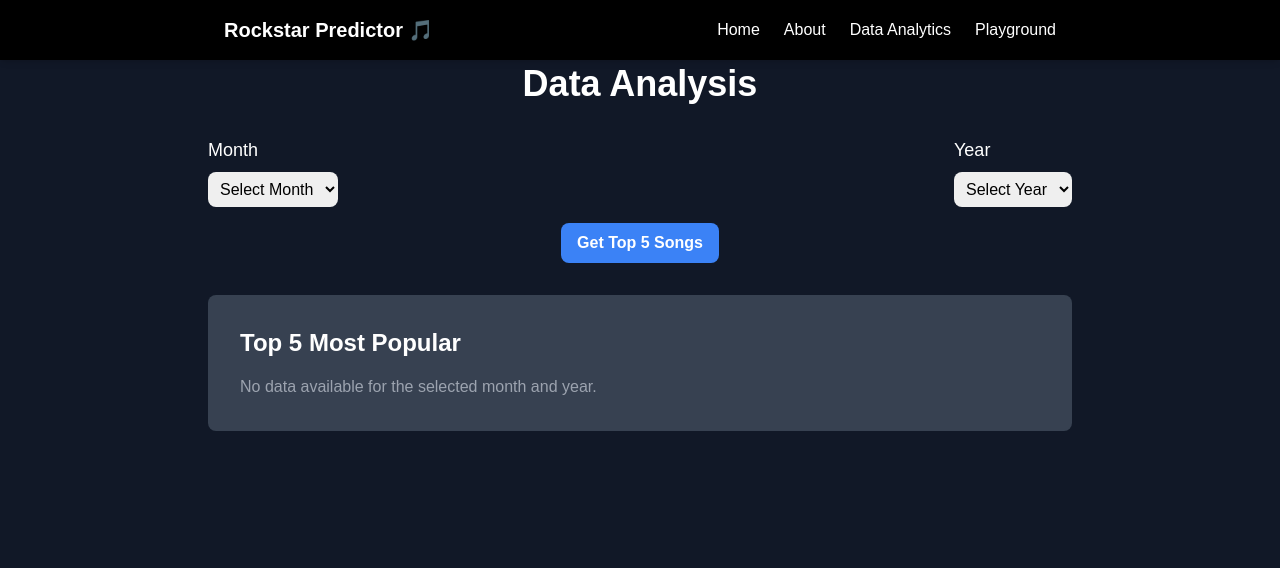
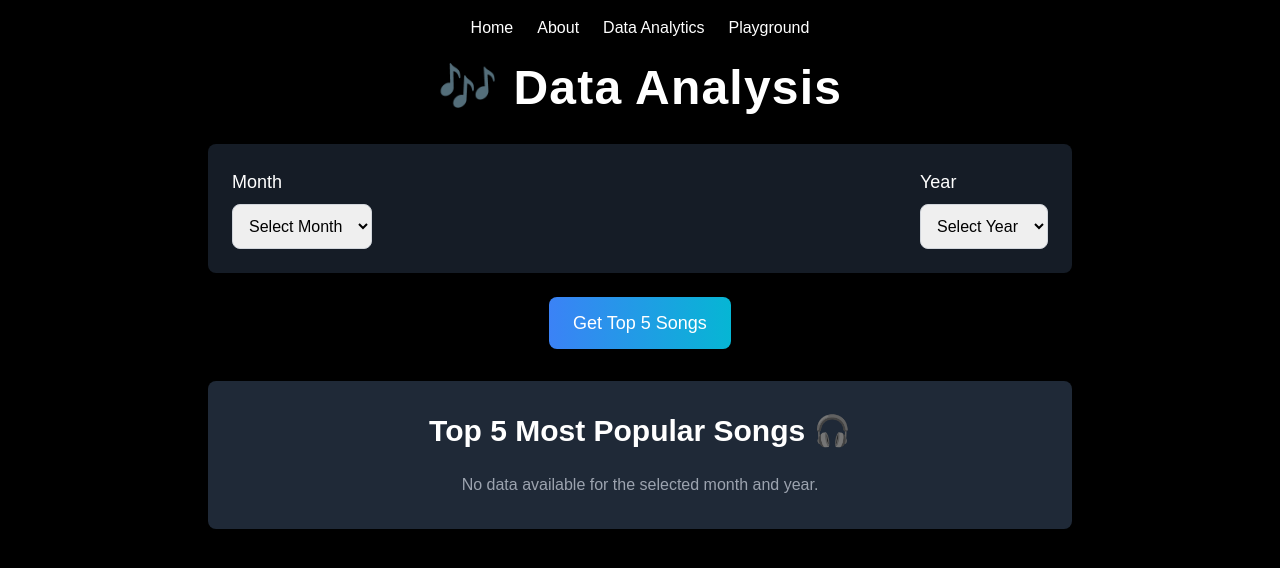
Before and after one commit to Sudhyakumar3/rockstar-predictor, a Next.js app: page /analytics in a window 1280 px wide. Shown: the top 568 px of the page. Built offline with nearby package versions, Linux system fonts and the light colour scheme.

Commit message:
more changes

```diff
--- a/src/app/analytics/page.tsx
+++ b/src/app/analytics/page.tsx
@@ -1,8 +1,10 @@
 "use client";
 
 import { useState } from "react";
+import { motion } from "framer-motion";
 import { WavyBackground } from "@/components/ui/wavy-background";
 import { Navbar } from "@/components/ui/Navbar";
+import { BackgroundGradientAnimation } from "@/components/ui/background-gradient-animation";
 
 export default function About() {
   const [month, setMonth] = useState("");
@@ -18,11 +20,13 @@
 
     setLoading(true);
     try {
-      const response = await fetch(`http://127.0.0.1:5000/analytics/top-songs?month=${month}&year=${year}`);
+      const response = await fetch(
+        `http://127.0.0.1:5000/analytics/top-songs?month=${month}&year=${year}`
+      );
       if (!response.ok) throw new Error("Failed to fetch data");
 
       const data = await response.json();
-      console.log("Fetched Data:", data); // Debugging Log
+      console.log("Fetched Data:", data);
       setTopSongs(data.top_songs || []);
     } catch (error) {
       console.error("Error fetching top songs:", error);
@@ -32,93 +36,151 @@
   };
 
   return (
-    <div className="relative flex flex-col items-center min-h-screen bg-gray-900 text-white">
+    <div className="relative flex flex-col items-center min-h-screen bg-black text-white overflow-hidden">
       <Navbar />
 
 
-
-      <div className="relative z-10 w-full max-w-4xl mt-16 px-4">
-        <h1 className="text-4xl font-bold text-center mb-8">Data Analysis</h1>
+      {/* Header with Animation */}
+      <motion.div
+        className="relative z-10 w-full max-w-4xl mt-16 px-4"
+        initial={{ opacity: 0, y: -20 }}
+        animate={{ opacity: 1, y: 0 }}
+        transition={{ duration: 0.8, ease: "easeOut" }}
+      >
+        <h1 className="text-5xl font-bold text-center mb-8 tracking-wide">
+          🎶 Data Analysis
+        </h1>
 
         {/* Filter Section */}
-        <div className="flex justify-between items-center mb-4">
+        <motion.div
+          className="flex justify-between items-center mb-6 bg-gray-800 bg-opacity-70 p-6 rounded-lg shadow-lg"
+          initial={{ opacity: 0, y: -10 }}
+          animate={{ opacity: 1, y: 0 }}
+          transition={{ delay: 0.2 }}
+        >
           <div className="flex flex-col">
-            <label className="text-lg mb-2" htmlFor="month">Month</label>
+            <label className="text-lg mb-2" htmlFor="month">
+              Month
+            </label>
             <select
               id="month"
               value={month}
               onChange={(e) => setMonth(e.target.value)}
-              className="text-black p-2 rounded-lg"
+              className="text-black p-3 rounded-lg border border-gray-300 focus:ring-2 focus:ring-blue-500"
             >
               <option value="">Select Month</option>
-              <option value="January">January</option>
-              <option value="February">February</option>
-              <option value="March">March</option>
-              <option value="April">April</option>
-              <option value="May">May</option>
-              <option value="June">June</option>
-              <option value="July">July</option>
-              <option value="August">August</option>
-              <option value="September">September</option>
-              <option value="October">October</option>
-              <option value="November">November</option>
-              <option value="December">December</option>
+              {[
+                "January",
+                "February",
+                "March",
+                "April",
+                "May",
+                "June",
+                "July",
+                "August",
+                "September",
+                "October",
+                "November",
+                "December",
+              ].map((m) => (
+                <option key={m} value={m}>
+                  {m}
+                </option>
+              ))}
             </select>
           </div>
 
           <div className="flex flex-col">
-            <label className="text-lg mb-2" htmlFor="year">Year</label>
+            <label className="text-lg mb-2" htmlFor="year">
+              Year
+            </label>
             <select
               id="year"
               value={year}
               onChange={(e) => setYear(e.target.value)}
-              className="text-black p-2 rounded-lg"
+              className="text-black p-3 rounded-lg border border-gray-300 focus:ring-2 focus:ring-blue-500"
             >
               <option value="">Select Year</option>
-              <option value="2023">2023</option>
-              <option value="2024">2024</option>
-              <option value="2025">2025</option>
+              {[2023, 2024, 2025].map((y) => (
+                <option key={y} value={y}>
+                  {y}
+                </option>
+              ))}
             </select>
           </div>
-        </div>
+        </motion.div>
 
         {/* Fetch Button */}
-        <div className="text-center mb-8">
+        <motion.div
+          className="text-center mb-8"
+          initial={{ opacity: 0 }}
+          animate={{ opacity: 1 }}
+          transition={{ delay: 0.4 }}
+        >
           <button
             onClick={fetchTopSongs}
-            className="bg-blue-500 hover:bg-blue-700 text-white font-bold py-2 px-4 rounded-lg"
+            className="relative inline-flex items-center justify-center px-6 py-3 text-lg font-medium text-white transition-all duration-300 bg-gradient-to-r from-blue-500 to-cyan-500 rounded-lg shadow-lg hover:shadow-blue-600 hover:scale-105 focus:ring-4 focus:outline-none focus:ring-cyan-200"
           >
-            Get Top 5 Songs
+            {loading ? "Loading..." : "Get Top 5 Songs"}
           </button>
-        </div>
+        </motion.div>
 
-        <div className="bg-gray-700 p-8 rounded-lg">
-          <h2 className="text-2xl font-semibold mb-4">Top 5 Most Popular</h2>
+        {/* Results */}
+        <motion.div
+          className="bg-gray-800 p-8 rounded-lg shadow-xl"
+          initial={{ opacity: 0, y: 10 }}
+          animate={{ opacity: 1, y: 0 }}
+          transition={{ delay: 0.5 }}
+        >
+          <h2 className="text-3xl font-semibold mb-6 text-center">
+            Top 5 Most Popular Songs 🎧
+          </h2>
 
           {loading ? (
-            <p className="text-gray-400">Loading top songs...</p>
+            <p className="text-gray-400 text-center animate-pulse">
+              Fetching data...
+            </p>
           ) : topSongs.length === 0 ? (
-            <p className="text-gray-400">No data available for the selected month and year.</p>
+            <p className="text-gray-400 text-center">
+              No data available for the selected month and year.
+            </p>
           ) : (
-            <div className="space-y-4">
+            <motion.div
+              className="space-y-6"
+              initial={{ opacity: 0 }}
+              animate={{ opacity: 1 }}
+              transition={{ delay: 0.6 }}
+            >
               {topSongs.map((song, index) => (
-                <div key={index} className="flex items-center bg-gray-800 p-4 rounded-lg">
-                  {/* Song info (title, artist, themes) - Left Aligned */}
+                <motion.div
+                  key={index}
+                  className="flex items-center bg-gray-900 p-6 rounded-lg shadow-lg hover:shadow-blue-500 transition-transform transform hover:scale-105"
+                  initial={{ opacity: 0, y: 10 }}
+                  animate={{ opacity: 1, y: 0 }}
+                  transition={{ delay: 0.7 + index * 0.1 }}
+                >
+                  {/* Album Art */}
                   <img
                     src={song.image_url || "/default-song.jpg"}
                     alt={song.title}
-                    className="w-16 h-16 bg-gray-600 rounded-lg mr-4 object-cover"
+                    className="w-20 h-20 bg-gray-600 rounded-lg object-cover shadow-md"
                   />
-                  <div className="flex-1">
-                    <div>
-                      <h3 className="text-lg font-bold">{song.title}</h3>
-                      <p className="text-gray-400">
-                        {song.artist} | Themes: {Array.isArray(song.themes) ? song.themes.join(", ") : "No themes available"}
-                      </p>
-                    </div>
+
+                  {/* Song Info */}
+                  <div className="flex-1 ml-4">
+                    <h3 className="text-lg font-bold">{song.title}</h3>
+                    <p className="text-gray-400">
+                      {song.artist} |{" "}
+                      <span className="italic">
+                        Themes:{" "}
+                        {Array.isArray(song.themes)
+                          ? song.themes.join(", ")
+                          : "No themes available"}
+                      </span>
+                    </p>
                   </div>
 
-                  {/* Sentiment Analysis Slider - Right Aligned */}
+                  {/* Sentiment Slider */}
                   <div className="flex flex-col items-end ml-4 w-32">
                     <input
                       type="range"
@@ -135,14 +197,12 @@
                       <span className="text-green-400">Positive</span>
                     </div>
                   </div>
-                </div>
+                </motion.div>
               ))}
-            </div>
+            </motion.div>
           )}
-        </div>
-
-
-      </div>
+        </motion.div>
+      </motion.div>
     </div>
   );
 }
--- a/src/app/page.tsx
+++ b/src/app/page.tsx
@@ -70,7 +70,7 @@
             { text: "viral", className: "text-white" },
             { text: "song", className: "text-white" },
             { text: "with", className: "text-white" },
-            { text: "Hit The Charts", className: "text-blue-500" },
+            { text: "Hit The Charts", className: "text-cyan-400" },
           ]}
 
         />
@@ -89,11 +89,33 @@
         <button
   onClick={handleSubmit}
   disabled={isLoading}
-  className="relative inline-flex items-center justify-center p-0.5 mb-2 overflow-hidden text-sm font-medium text-white rounded-lg group bg-gradient-to-br from-cyan-500 to-blue-500 group-hover:from-cyan-500 group-hover:to-blue-500 hover:text-white dark:text-white focus:ring-4 focus:outline-none focus:ring-cyan-200 dark:focus:ring-cyan-800"
+  type="button"
+  className="py-2.5 px-5 me-2 text-sm font-medium text-gray-900 bg-white rounded-lg border border-gray-200 hover:bg-gray-100 hover:text-blue-700 focus:z-10 focus:ring-4 focus:outline-none focus:ring-blue-700 focus:text-blue-700 dark:bg-gray-800 dark:text-gray-400 dark:border-gray-600 dark:hover:text-white dark:hover:bg-gray-700 inline-flex items-center"
 >
-  <span className="relative px-5 py-2.5 transition-all ease-in duration-75 bg-black dark:bg-gray-900 rounded-md group-hover:bg-transparent group-hover:dark:bg-transparent">
-    {isLoading ? "Analyzing..." : "Analyze Lyrics"}
-  </span>
+  {isLoading ? (
+    <>
+      <svg
+        aria-hidden="true"
+        role="status"
+        className="inline w-4 h-4 me-3 text-gray-200 animate-spin dark:text-gray-600"
+        viewBox="0 0 100 101"
+        fill="none"
+        xmlns="http://www.w3.org/2000/svg"
+      >
+        <path
+          d="M100 50.5908C100 78.2051 77.6142 100.591 50 100.591C22.3858 100.591 0 78.2051 0 50.5908C0 22.9766 22.3858 0.59082 50 0.59082C77.6142 0.59082 100 22.9766 100 50.5908ZM9.08144 50.5908C9.08144 73.1895 27.4013 91.5094 50 91.5094C72.5987 91.5094 90.9186 73.1895 90.9186 50.5908C90.9186 27.9921 72.5987 9.67226 50 9.67226C27.4013 9.67226 9.08144 27.9921 9.08144 50.5908Z"
+          fill="currentColor"
+        />
+        <path
+          d="M93.9676 39.0409C96.393 38.4038 97.8624 35.9116 97.0079 33.5539C95.2932 28.8227 92.871 24.3692 89.8167 20.348C85.8452 15.1192 80.8826 10.7238 75.2124 7.41289C69.5422 4.10194 63.2754 1.94025 56.7698 1.05124C51.7666 0.367541 46.6976 0.446843 41.7345 1.27873C39.2613 1.69328 37.813 4.19778 38.4501 6.62326C39.0873 9.04874 41.5694 10.4717 44.0505 10.1071C47.8511 9.54855 51.7191 9.52689 55.5402 10.0491C60.8642 10.7766 65.9928 12.5457 70.6331 15.2552C75.2735 17.9648 79.3347 21.5619 82.5849 25.841C84.9175 28.9121 86.7997 32.2913 88.1811 35.8758C89.083 38.2158 91.5421 39.6781 93.9676 39.0409Z"
+          fill="#1C64F2"
+        />
+      </svg>
+      Loading...
+    </>
+  ) : (
+    "Analyze Lyrics"
+  )}
 </button>
 
       </div>
--- a/src/components/ui/Navbar.tsx
+++ b/src/components/ui/Navbar.tsx
@@ -1,17 +1,11 @@
-"use client";
-
 import React from "react";
 import Link from "next/link";
 
 export function Navbar() {
   return (
     <nav className="fixed top-0 left-0 w-full bg-black text-white shadow-md z-50 py-4">
-      <div className="max-w-4xl mx-auto flex justify-between items-center px-8">
-        {/* Title Now Redirects to Home */}
-        <Link href="/" className="text-xl font-bold hover:text-gray-400 transition">
-          Rockstar Predictor 🎵
-        </Link>
-        <div className="space-x-6">
+      <div className="max-w-4xl mx-auto flex justify-center items-center space-x-6">
+        <div className="flex space-x-6">
           <Link href="/" className="hover:text-gray-400">Home</Link>
           <Link href="/about" className="hover:text-gray-400">About</Link>
           <Link href="/analytics" className="hover:text-gray-400">Data Analytics</Link>
```
